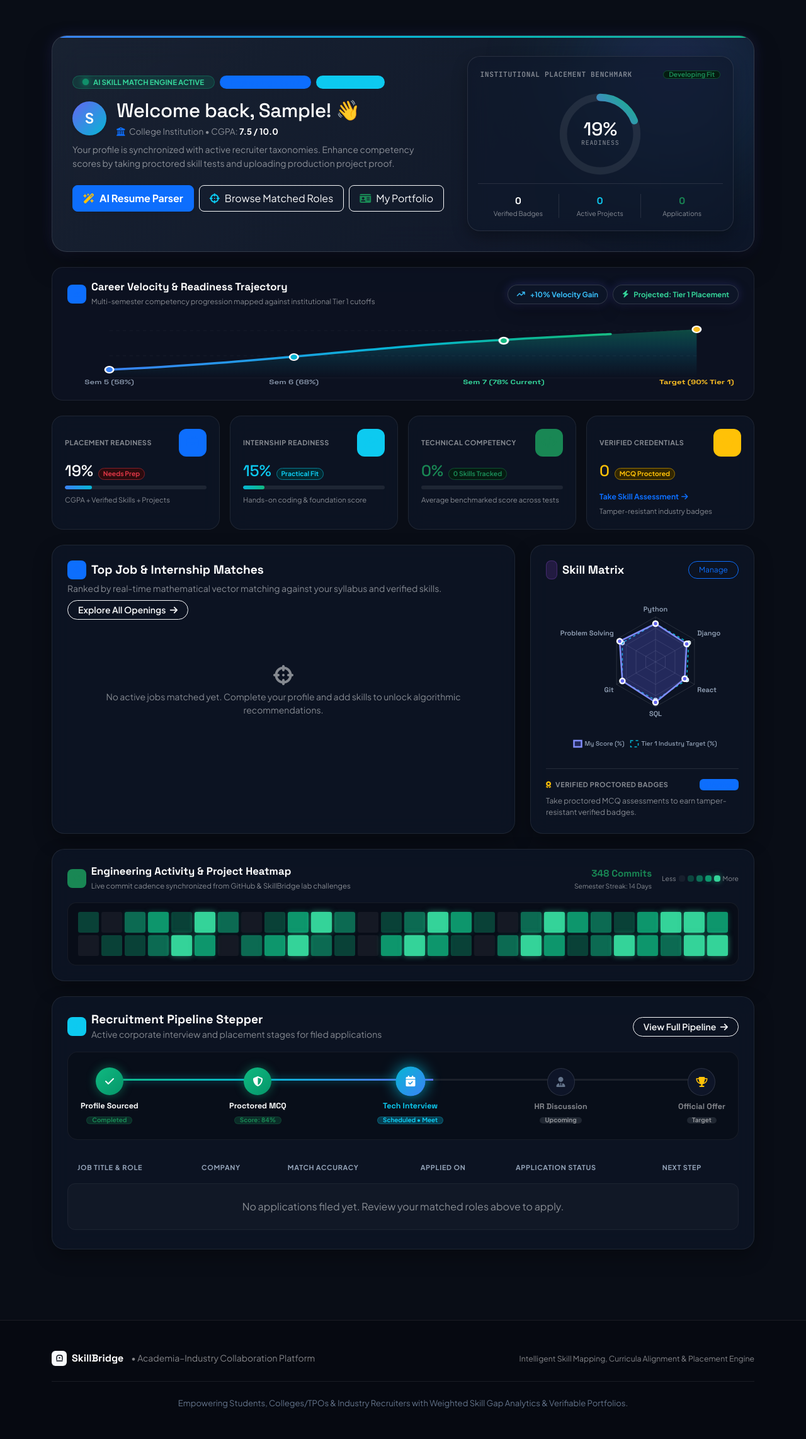
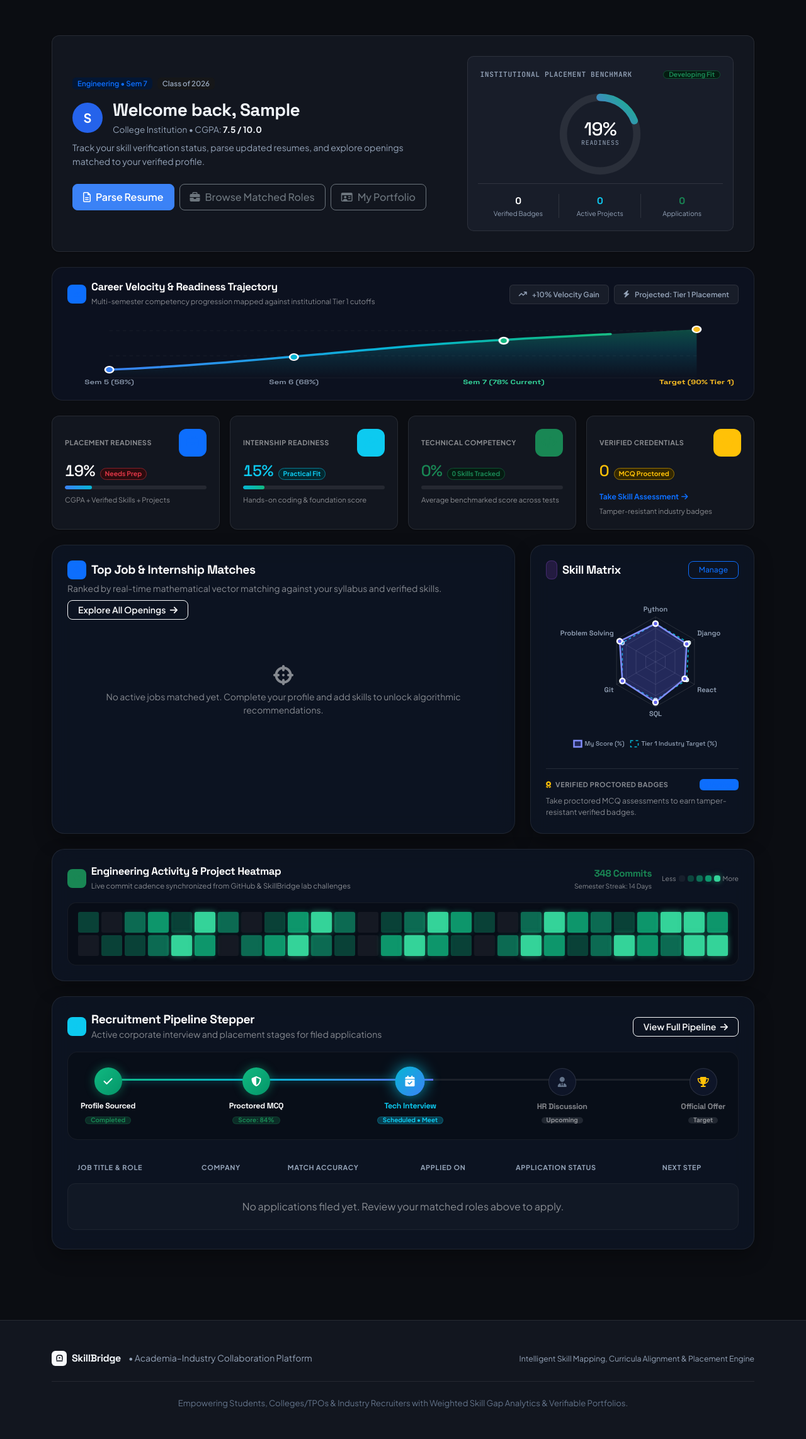
Before and after one commit to Nitinsingh7643/Skillbridge, a Django app: page /student/dashboard/ in a window 1280 px wide. Shown: the part 55-2340 px from the top of the page at 63% size. Run offline with Django 5.2, Linux system fonts and the light colour scheme; the visitor is signed in with stand-in values (Sample User, id 1); data comes from the database, SQL or seed files in the repository; data that the repository does not hold is empty.

Commit message:
Overhaul global UI with clean editorial SaaS design system across all pages

```diff
--- /dev/null
+++ b/static/css/design_system.css
@@ -0,0 +1,416 @@
+/* ==========================================================================
+   SKILLBRIDGE DESIGN SYSTEM — CLEAN EDITORIAL SAAS (LIGHT & DARK)
+   Eliminates generic AI glass/neon clutter in favor of crisp hierarchy,
+   restrained surfaces, hairline borders, and tabular typography.
+   ========================================================================== */
+
+:root,
+[data-bs-theme="dark"] {
+    --sb-canvas: #0b0d12;
+    --sb-surface: #12161f;
+    --sb-subtle: #181d29;
+    --sb-hover: rgba(255, 255, 255, 0.04);
+    --sb-input-bg: #0f131b;
+    --sb-border: rgba(255, 255, 255, 0.09);
+    --sb-border-strong: rgba(255, 255, 255, 0.16);
+    --sb-text: #f1f5f9;
+    --sb-muted: #94a3b8;
+    --sb-accent: #3b82f6;
+    --sb-accent-hover: #2563eb;
+    --sb-shadow: 0 1px 2px rgba(0, 0, 0, 0.35);
+    --bs-body-bg: var(--sb-canvas);
+    --bs-body-color: var(--sb-text);
+    --bs-card-bg: var(--sb-surface);
+    --bs-border-color: var(--sb-border);
+}
+
+[data-bs-theme="light"] {
+    --sb-canvas: #f8fafc;
+    --sb-surface: #ffffff;
+    --sb-subtle: #f1f5f9;
+    --sb-hover: rgba(15, 23, 42, 0.035);
+    --sb-input-bg: #ffffff;
+    --sb-border: #e2e8f0;
+    --sb-border-strong: #cbd5e1;
+    --sb-text: #0f172a;
+    --sb-muted: #475569;
+    --sb-accent: #2563eb;
+    --sb-accent-hover: #1d4ed8;
+    --sb-shadow: 0 1px 3px rgba(15, 23, 42, 0.05), 0 1px 2px rgba(15, 23, 42, 0.03);
+    --bs-body-bg: var(--sb-canvas);
+    --bs-body-color: var(--sb-text);
+    --bs-card-bg: var(--sb-surface);
+    --bs-border-color: var(--sb-border);
+}
+
+body {
+    background-color: var(--sb-canvas) !important;
+    color: var(--sb-text) !important;
+    font-family: 'Plus Jakarta Sans', -apple-system, BlinkMacSystemFont, 'Segoe UI', sans-serif;
+    -webkit-font-smoothing: antialiased;
+    -moz-osx-font-smoothing: grayscale;
+}
+
+h1, h2, h3, h4, h5, h6,
+.font-space {
+    font-family: 'Space Grotesk', 'Plus Jakarta Sans', -apple-system, sans-serif !important;
+    letter-spacing: -0.025em;
+    color: var(--sb-text);
+}
+
+.text-main {
+    color: var(--sb-text) !important;
+}
+
+.text-secondary,
+.text-muted {
+    color: var(--sb-muted) !important;
+}
+
+/* Remove generic AI WebGL meshes, neon orbs, and rainbow accent bars */
+.hero-glow-orb,
+.dash-hero-glow,
+.hero-ascii-backdrop,
+#hero-gradient-ascii,
+.hero-ascii-fade,
+.sim-glow,
+.dash-hero-card::before,
+.recruiter-hero-card::before,
+.recruiter-hero-card::after,
+.hero-banner::before {
+    display: none !important;
+}
+
+/* Replace gradient-clipped AI heading text with clean sharp ink */
+.gradient-text,
+.gradient-text-enterprise,
+.gradient-text-vibrant,
+.gradient-text-emerald {
+    background: none !important;
+    -webkit-background-clip: initial !important;
+    -webkit-text-fill-color: currentColor !important;
+    color: var(--sb-text) !important;
+}
+
+/* Unify Primary Card & Section Surfaces */
+.card,
+.card-glass,
+.dash-hero-card,
+.kpi-glass-card,
+.recruiter-hero-card,
+.rec-kpi-card,
+.rec-glass-card,
+.profile-glass-card,
+.prof-kpi-card,
+.collab-glass-card,
+.collab-kpi-box,
+.admin-glass-card,
+.admin-kpi-card,
+.exam-glass-card,
+.result-glass-card,
+.assessment-glass-card,
+.gap-glass-card,
+.review-glass-card,
+.edit-glass-card,
+.form-glass-card,
+.sim-card,
+.proctor-hud-card,
+.proctor-setup-card,
+.hero-banner,
+.exam-sticky-header {
+    background: var(--sb-surface) !important;
+    background-image: none !important;
+    backdrop-filter: none !important;
+    -webkit-backdrop-filter: none !important;
+    border: 1px solid var(--sb-border) !important;
+    border-radius: 12px !important;
+    box-shadow: var(--sb-shadow) !important;
+    color: var(--sb-text) !important;
+}
+
+.card-hover:hover,
+.assessment-glass-card:hover,
+.prof-kpi-card:hover,
+.collab-kpi-box:hover,
+.admin-kpi-card:hover,
+.kpi-glass-card:hover,
+.rec-kpi-card:hover {
+    transform: none !important;
+    border-color: var(--sb-border-strong) !important;
+    box-shadow: var(--sb-shadow) !important;
+}
+
+/* Nested Sub-Cards & Inset Panels */
+.collab-item-card,
+.skill-glass-row,
+.project-glass-card,
+.review-item-card,
+.score-metric-box,
+.meta-tile,
+.readiness-hub,
+.sim-profile-box,
+.telemetry-dock,
+.exam-option-card,
+.proctor-step-box,
+.profile-inner-well,
+.explanation-callout,
+.hero-funnel-dock,
+.kpi-strip,
+.bg-light:not(.badge) {
+    background: var(--sb-subtle) !important;
+    background-image: none !important;
+    backdrop-filter: none !important;
+    border: 1px solid var(--sb-border) !important;
+    border-radius: 10px !important;
+    box-shadow: none !important;
+    color: var(--sb-text) !important;
+}
+
+.collab-item-card:hover,
+.exam-option-card:hover {
+    transform: none !important;
+    background: var(--sb-hover) !important;
+    border-color: var(--sb-border-strong) !important;
+}
+
+.exam-option-card.selected {
+    background: rgba(37, 99, 235, 0.1) !important;
+    border-color: var(--sb-accent) !important;
+    box-shadow: none !important;
+}
+
+/* Ensure legacy hero banners & cards adapt cleanly in both light & dark */
+[data-bs-theme="light"] .hero-banner .text-white,
+[data-bs-theme="light"] .dash-hero-card .text-white,
+[data-bs-theme="light"] .recruiter-hero-card .text-white,
+[data-bs-theme="light"] .rec-kpi-card .text-white,
+[data-bs-theme="light"] .kpi-glass-card .text-white,
+[data-bs-theme="light"] .sim-card .text-white,
+[data-bs-theme="light"] .card .text-white,
+[data-bs-theme="light"] .btn-outline-light {
+    color: var(--sb-text) !important;
+    border-color: var(--sb-border-strong) !important;
+}
+
+.btn-outline-glass {
+    background: var(--sb-surface) !important;
+    border: 1px solid var(--sb-border-strong) !important;
+    color: var(--sb-text) !important;
+    border-radius: 8px !important;
+}
+
+.btn-outline-glass:hover {
+    background: var(--sb-subtle) !important;
+}
+
+.hero-banner .text-white-50,
+.dash-hero-card .text-white-50,
+.recruiter-hero-card .text-white-50 {
+    color: var(--sb-muted) !important;
+}
+
+/* Restrained, Crisp Buttons (Zero Glow / Levitation) */
+.btn,
+.btn-primary-glow,
+.btn-gradient-primary,
+.btn-gradient-emerald,
+.btn-gradient-amber,
+.btn-hero-warning,
+.btn-white-pill {
+    border-radius: 8px !important;
+    box-shadow: none !important;
+    font-weight: 500;
+    transition: background-color 0.15s ease, border-color 0.15s ease, opacity 0.15s ease !important;
+}
+
+.btn:hover,
+.btn-primary-glow:hover,
+.btn-gradient-primary:hover,
+.btn-gradient-emerald:hover,
+.btn-gradient-amber:hover {
+    transform: none !important;
+    box-shadow: none !important;
+}
+
+.btn-primary,
+.btn-primary-glow,
+.btn-gradient-primary {
+    background: var(--sb-accent) !important;
+    border: 1px solid var(--sb-accent) !important;
+    color: #ffffff !important;
+}
+
+.btn-primary:hover,
+.btn-primary-glow:hover,
+.btn-gradient-primary:hover {
+    background: var(--sb-accent-hover) !important;
+    border-color: var(--sb-accent-hover) !important;
+}
+
+.btn-gradient-emerald {
+    background: #059669 !important;
+    border: 1px solid #059669 !important;
+    color: #ffffff !important;
+}
+
+.btn-gradient-amber,
+.btn-hero-warning {
+    background: #d97706 !important;
+    border: 1px solid #d97706 !important;
+    color: #ffffff !important;
+}
+
+.btn-white-pill {
+    background: var(--sb-text) !important;
+    color: var(--sb-canvas) !important;
+    border: 1px solid var(--sb-text) !important;
+}
+
+/* Calm Status Chips & Remove Constant AI Pulsing Animations */
+.beacon-pulse,
+.beacon-pulse-dot,
+.sim-pulse-dot {
+    animation: none !important;
+    box-shadow: none !important;
+}
+
+.gov-badge,
+.float-badge-dash,
+.skills-beacon-badge,
+.skills-verified-pill,
+.collab-beacon-badge,
+.admin-beacon-badge,
+.verified-badge {
+    background: var(--sb-subtle) !important;
+    border: 1px solid var(--sb-border) !important;
+    color: var(--sb-muted) !important;
+    box-shadow: none !important;
+    backdrop-filter: none !important;
+    border-radius: 6px !important;
+    font-weight: 600 !important;
+    text-transform: none !important;
+    letter-spacing: 0 !important;
+}
+
+.hires-pill {
+    background: var(--sb-accent) !important;
+    box-shadow: none !important;
+    border-radius: 6px !important;
+}
+
+/* KPI Icon Containers (Clean Muted Monochrome/Accent Tint) */
+.kpi-icon,
+.kpi-icon-pill {
+    border-radius: 8px !important;
+    box-shadow: none !important;
+}
+
+/* Tables & Tabular Numbers */
+.table {
+    --bs-table-bg: transparent;
+    --bs-table-color: var(--sb-text);
+    --bs-table-hover-bg: var(--sb-hover);
+    --bs-table-border-color: var(--sb-border);
+    color: var(--sb-text) !important;
+}
+
+.table thead th,
+.table-light,
+.table-light > th,
+.table-light > td,
+.admin-table thead th {
+    background-color: var(--sb-subtle) !important;
+    color: var(--sb-muted) !important;
+    border-color: var(--sb-border) !important;
+}
+
+.table tbody td,
+.admin-table tbody td {
+    border-color: var(--sb-border) !important;
+    color: var(--sb-text) !important;
+}
+
+.admin-table-wrap {
+    background: transparent !important;
+    border: 1px solid var(--sb-border) !important;
+    border-radius: 10px !important;
+}
+
+.audit-kpi-card,
+.prof-kpi-card,
+.collab-kpi-box,
+.admin-kpi-card,
+.kpi-glass-card {
+    font-variant-numeric: tabular-nums;
+}
+
+/* Form Controls */
+.form-control,
+.form-select {
+    background-color: var(--sb-input-bg) !important;
+    border: 1px solid var(--sb-border-strong) !important;
+    color: var(--sb-text) !important;
+    border-radius: 8px !important;
+}
+
+.form-control:focus,
+.form-select:focus {
+    border-color: var(--sb-accent) !important;
+    box-shadow: 0 0 0 3px rgba(37, 99, 235, 0.14) !important;
+}
+
+/* Tabs & Navigation Pills */
+.collab-tabs-nav {
+    background: var(--sb-subtle) !important;
+    border: 1px solid var(--sb-border) !important;
+    border-radius: 10px !important;
+    padding: 4px !important;
+}
+
+.collab-tabs-nav .nav-link {
+    border-radius: 7px !important;
+    color: var(--sb-muted) !important;
+    font-weight: 500 !important;
+}
+
+.collab-tabs-nav .nav-link.active {
+    background: var(--sb-surface) !important;
+    color: var(--sb-text) !important;
+    border: 1px solid var(--sb-border) !important;
+    box-shadow: var(--sb-shadow) !important;
+    font-weight: 600 !important;
+}
+
+[data-bs-theme="light"] .kpi-strip .text-white,
+[data-bs-theme="light"] .sim-card .text-white,
+[data-bs-theme="light"] .sim-counter .current {
+    color: var(--sb-text) !important;
+}
+
+.sim-nav-btn {
+    background: var(--sb-subtle) !important;
+    border: 1px solid var(--sb-border) !important;
+    color: var(--sb-muted) !important;
+    border-radius: 6px !important;
+}
+
+.sim-nav-btn:hover {
+    color: var(--sb-text) !important;
+    background: var(--sb-hover) !important;
+}
+
+/* Footer Polish */
+footer {
+    background: var(--sb-surface) !important;
+    border-top: 1px solid var(--sb-border) !important;
+    color: var(--sb-muted) !important;
+}
+
+footer .text-white,
+footer .text-white-50 {
+    color: var(--sb-muted) !important;
+}
+
+footer .fw-bold.text-white {
+    color: var(--sb-text) !important;
+}
--- a/templates/base.html
+++ b/templates/base.html
@@ -605,9 +605,9 @@
             color: #d97706;
         }
     </style>
-    <!-- GradientASCII CSS -->
-    <link rel="stylesheet" href="/static/css/GradientASCII.css">
     {% block extra_css %}{% endblock %}
+    <!-- Unified Design System (loaded after page styles to ensure consistent non-AI surfaces) -->
+    <link rel="stylesheet" href="/static/css/design_system.css">
 </head>
 <body>
     <!-- Top Navigation Bar -->
@@ -745,7 +745,7 @@
     <div class="container mt-3">
         {% if messages %}
             {% for message in messages %}
-                <div class="alert alert-{% if message.tags == 'error' %}danger{% elif message.tags %}{{ message.tags }}{% else %}primary{% endif %} alert-dismissible fade show d-flex align-items-center gap-2 rounded-4 border-0" role="alert" style="background: rgba(99, 102, 241, 0.15); border: 1px solid rgba(99, 102, 241, 0.3) !important; color: #e0e7ff;">
+                <div class="alert alert-{% if message.tags == 'error' %}danger{% elif message.tags %}{{ message.tags }}{% else %}primary{% endif %} alert-dismissible fade show d-flex align-items-center gap-2 rounded-3" role="alert" style="background: var(--sb-surface); border: 1px solid var(--sb-border-strong); color: var(--sb-text);">
                     {% if message.tags == 'success' %}
                         <i class="fa-solid fa-circle-check fs-5 text-success"></i>
                     {% elif message.tags == 'error' or message.tags == 'danger' %}
@@ -756,7 +756,7 @@
                         <i class="fa-solid fa-circle-info fs-5 text-info"></i>
                     {% endif %}
                     <div>{{ message }}</div>
-                    <button type="button" class="btn-close ms-auto" data-bs-dismiss="alert" aria-label="Close" style="filter: invert(1);"></button>
+                    <button type="button" class="btn-close ms-auto" data-bs-dismiss="alert" aria-label="Close"></button>
                 </div>
             {% endfor %}
         {% endif %}
@@ -794,8 +794,6 @@
 
     <!-- Bootstrap 5.3 Bundle JS -->
     <script src="https://cdn.jsdelivr.net/npm/bootstrap@5.3.3/dist/js/bootstrap.bundle.min.js"></script>
-    <!-- GradientASCII WebGL2 Engine -->
-    <script src="/static/js/GradientASCII.js"></script>
 
     <!-- Theme Switcher Script -->
     <script>
--- a/templates/students/dashboard.html
+++ b/templates/students/dashboard.html
@@ -529,48 +529,44 @@
             <!-- Left: Student Info & Quick Tools -->
             <div class="col-lg-7">
                 <div class="d-flex flex-wrap align-items-center gap-2 mb-3">
-                    <span class="badge rounded-pill d-inline-flex align-items-center gap-2 px-3 py-1" style="background: rgba(16, 185, 129, 0.15); border: 1px solid rgba(16, 185, 129, 0.3); color: #34d399; font-size: 0.72rem; font-weight: 700;">
-                        <span class="beacon-pulse"></span>
-                        <span>AI SKILL MATCH ENGINE ACTIVE</span>
-                    </span>
-                    <span class="badge rounded-pill bg-primary bg-opacity-15 text-primary border border-primary border-opacity-25 px-3 py-1" style="font-size: 0.72rem; font-weight: 600;">
+                    <span class="badge bg-primary-subtle text-primary px-2 py-1" style="font-size: 0.72rem; font-weight: 600;">
                         {{ profile.department.code|default:"Engineering" }} &bull; Sem {{ profile.semester }}
                     </span>
-                    <span class="badge rounded-pill bg-info bg-opacity-15 text-info border border-info border-opacity-25 px-3 py-1" style="font-size: 0.72rem; font-weight: 600;">
+                    <span class="badge bg-secondary-subtle text-secondary px-2 py-1" style="font-size: 0.72rem; font-weight: 600;">
                         Class of {{ profile.graduation_year|default:"2026" }}
                     </span>
                 </div>
 
                 <div class="d-flex align-items-center gap-3 mb-2">
-                    <div class="rounded-circle d-flex align-items-center justify-content-center text-white fw-bold shadow-sm" style="width: 54px; height: 54px; font-size: 1.4rem; background: linear-gradient(135deg, #6366f1, #06b6d4);">
+                    <div class="rounded-circle d-flex align-items-center justify-content-center text-white fw-bold" style="width: 48px; height: 48px; font-size: 1.25rem; background: #2563eb;">
                         {{ user.first_name|first|default:user.username|first|upper }}
                     </div>
                     <div>
-                        <h2 class="display-6 fw-extrabold text-white mb-0 font-space" style="font-size: 1.95rem; letter-spacing: -0.5px;">
-                            Welcome back, {{ user.first_name|default:user.username }}! 👋
+                        <h2 class="fw-bold text-main mb-0 font-space" style="font-size: 1.75rem; letter-spacing: -0.02em;">
+                            Welcome back, {{ user.first_name|default:user.username }}
                         </h2>
-                        <div class="text-white-50 small mt-1" style="font-size: 0.85rem;">
-                            <i class="fa-solid fa-building-columns me-1 text-primary"></i> {{ profile.college.name|default:"College Institution" }} &bull; CGPA: <strong class="text-white">{{ profile.cgpa }} / 10.0</strong>
+                        <div class="text-secondary small mt-1" style="font-size: 0.85rem;">
+                            {{ profile.college.name|default:"College Institution" }} &bull; CGPA: <strong class="text-main">{{ profile.cgpa }} / 10.0</strong>
                         </div>
                     </div>
                 </div>
 
-                <p class="text-white-50 small mb-4" style="line-height: 1.55; max-width: 560px;">
-                    Your profile is synchronized with active recruiter taxonomies. Enhance competency scores by taking proctored skill tests and uploading production project proof.
+                <p class="text-secondary small mb-4" style="line-height: 1.55; max-width: 560px;">
+                    Track your skill verification status, parse updated resumes, and explore openings matched to your verified profile.
                 </p>
 
-                <!-- Quick Action Buttons & Floating Status Badges -->
+                <!-- Quick Action Buttons -->
                 <div class="d-flex flex-wrap align-items-center gap-2">
-                    <a href="{% url 'resume_parser' %}" class="btn btn-primary fw-bold px-3 py-2 d-inline-flex align-items-center gap-2 shadow-sm rounded-3">
-                        <i class="fa-solid fa-wand-magic-sparkles text-warning"></i>
-                        <span>AI Resume Parser</span>
+                    <a href="{% url 'resume_parser' %}" class="btn btn-primary fw-semibold px-3 py-2 d-inline-flex align-items-center gap-2">
+                        <i class="fa-regular fa-file-lines"></i>
+                        <span>Parse Resume</span>
                     </a>
-                    <a href="{% url 'job_browse' %}" class="btn btn-outline-light px-3 py-2 d-inline-flex align-items-center gap-2 rounded-3">
-                        <i class="fa-solid fa-crosshairs text-info"></i>
+                    <a href="{% url 'job_browse' %}" class="btn btn-outline-secondary px-3 py-2 d-inline-flex align-items-center gap-2">
+                        <i class="fa-solid fa-briefcase"></i>
                         <span>Browse Matched Roles</span>
                     </a>
-                    <a href="{% url 'student_profile_view' %}" class="btn btn-outline-light px-3 py-2 d-inline-flex align-items-center gap-2 rounded-3">
-                        <i class="fa-solid fa-id-card text-success"></i>
+                    <a href="{% url 'student_profile_view' %}" class="btn btn-outline-secondary px-3 py-2 d-inline-flex align-items-center gap-2">
+                        <i class="fa-regular fa-id-card"></i>
                         <span>My Portfolio</span>
                     </a>
                 </div>
```
Also changed, not shown: templates/colleges/dashboard.html (+14 -14 lines), templates/core/index.html (+14 -46 lines), templates/recruiters/dashboard.html (+21 -27 lines).
